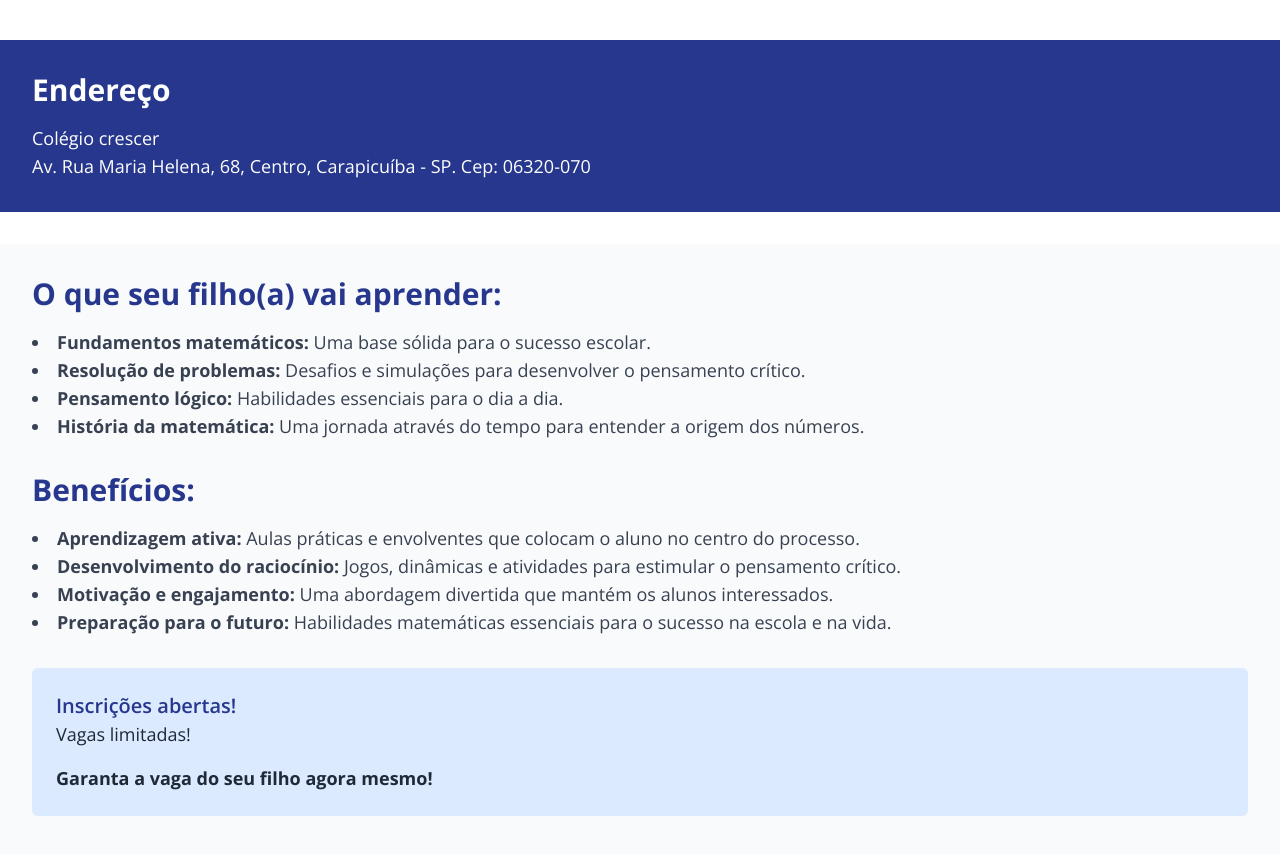
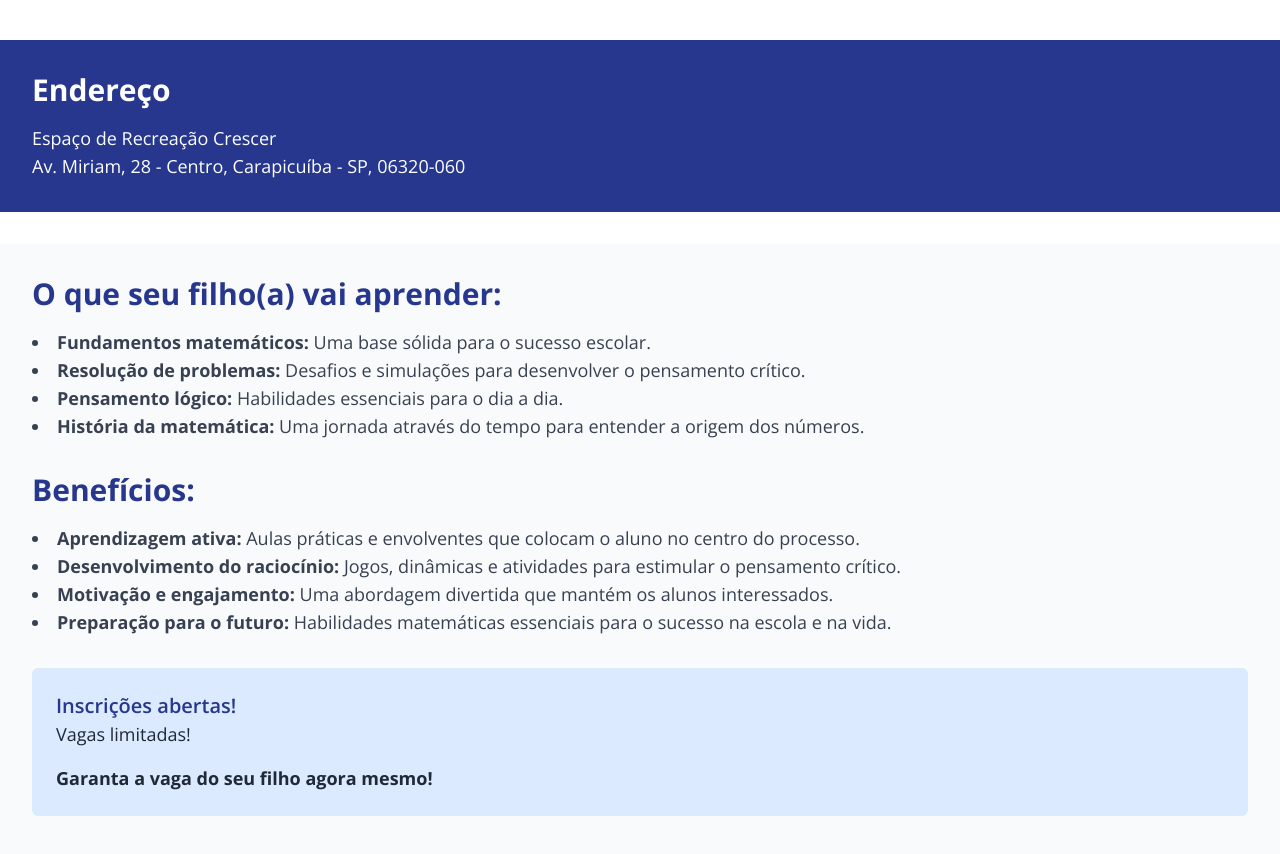
Before and after one commit to SteveSilvas/dan-matema, a Next.js app: page /curso-alfabetizacao-matematica in a window 1280 px wide. Shown: the part 960-1814 px from the top of the page. Built offline with nearby package versions, Linux system fonts and the light colour scheme.

Commit message:
Atualização do endereço do curso de matemática

```diff
--- a/src/app/curso-alfabetizacao-matematica/Address/index.tsx
+++ b/src/app/curso-alfabetizacao-matematica/Address/index.tsx
@@ -6,10 +6,10 @@ const Address: React.FC = () => {
             <h1 className="text-3xl font-bold text-white mb-4">Endereço</h1>
 
             <h3 className="list-disc list-inside text-lg text-white">
-                Colégio crescer
+                Espaço de Recreação Crescer
             </h3>
             <span className='text-lg text-white'>
-                Av. Rua Maria Helena, 68, Centro, Carapicuíba - SP. Cep: 06320-070
+                Av. Miriam, 28 - Centro, Carapicuíba - SP, 06320-060
             </span>
         </section>
     );
```
